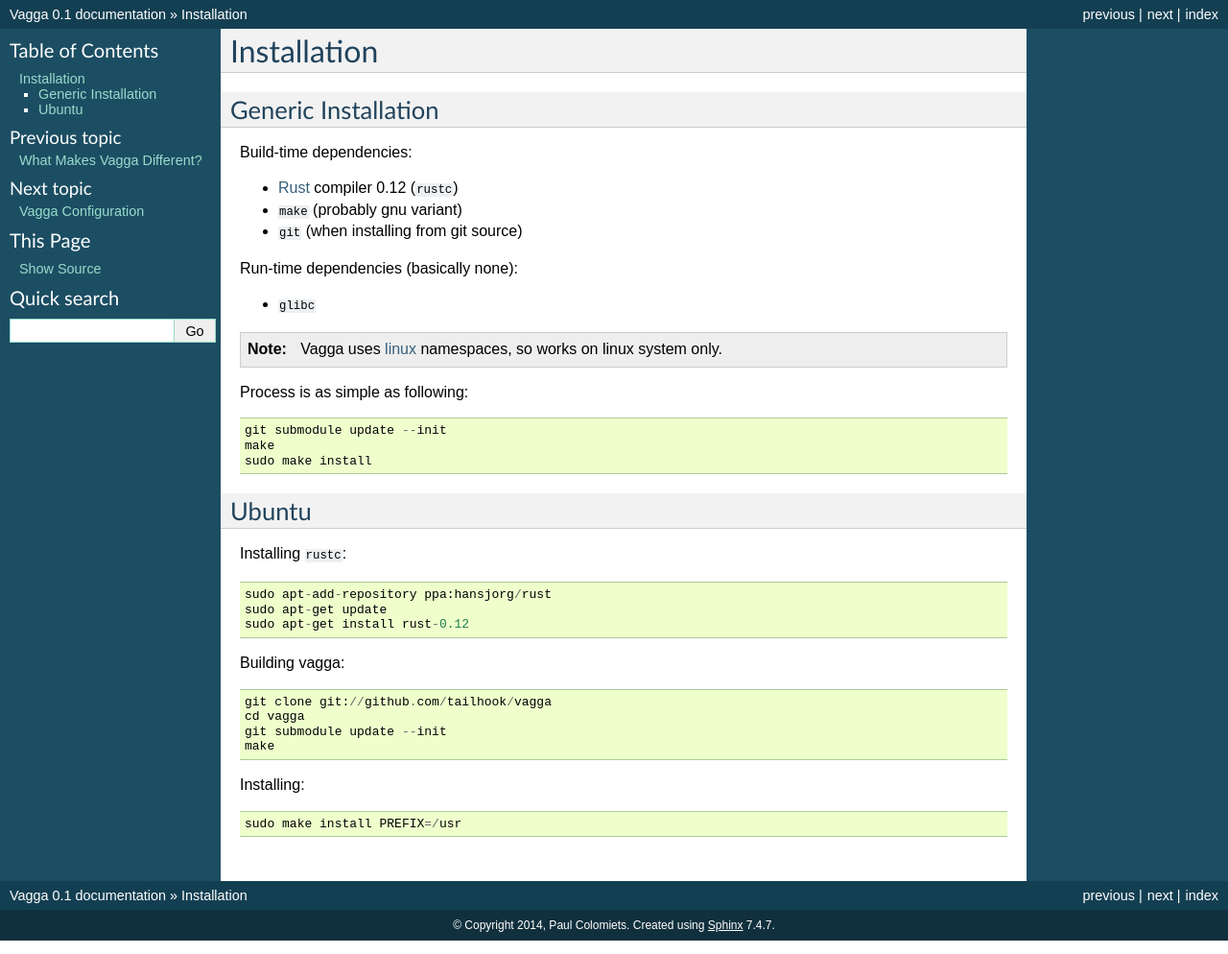
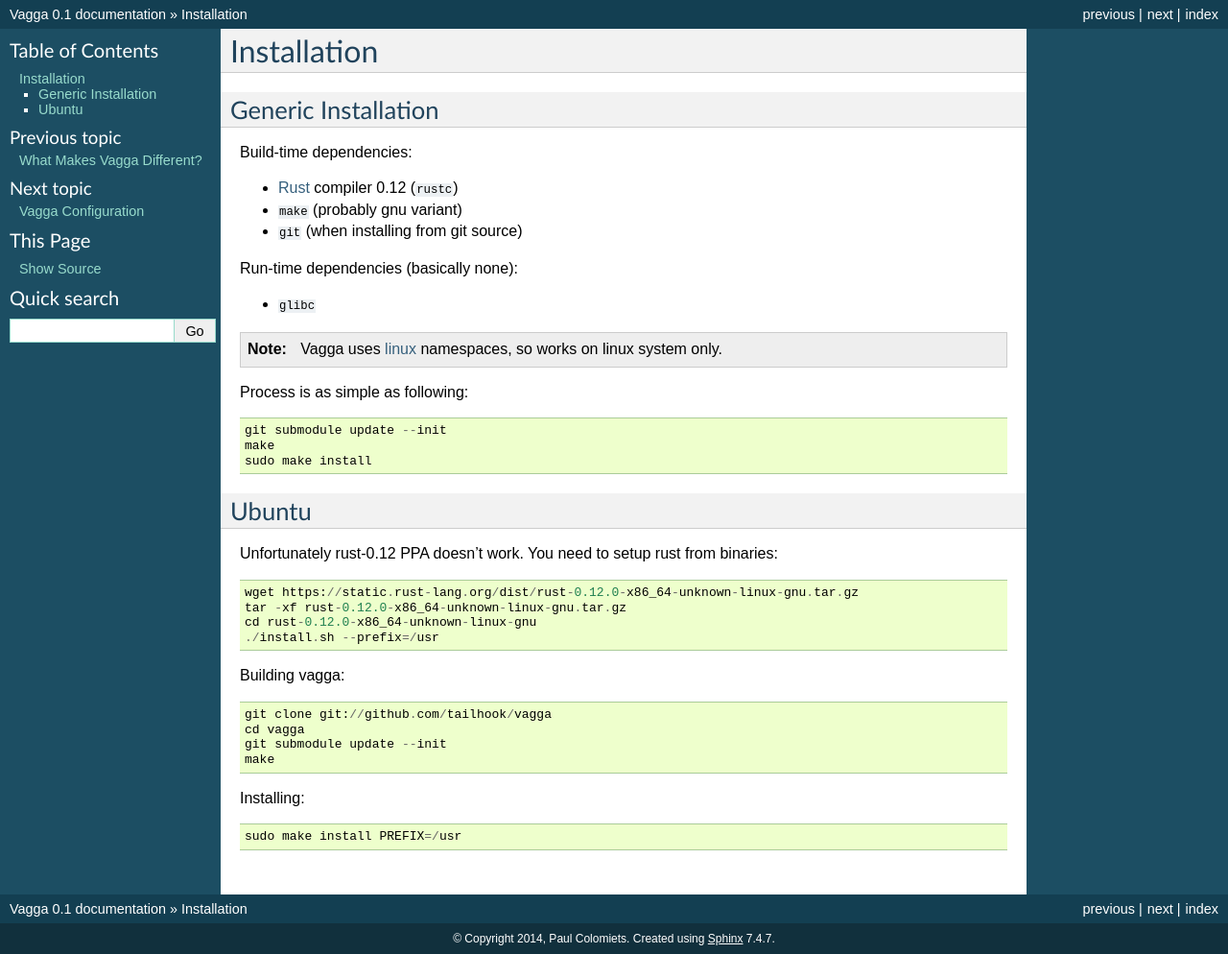
Before and after one commit to tailhook/vagga, a Sphinx documentation site: the page built from docs/installation.rst, in a window 1280 px wide. Shown: the whole page at 96% size. Built offline with Sphinx 7.4.7, drawn with Linux system fonts in a browser that asks for light colours.

Commit message:
Updated docs (rust-0.12 PPA doesn't work)

```diff
--- a/docs/installation.rst
+++ b/docs/installation.rst
@@ -35,11 +35,13 @@
 Ubuntu
 ======
 
-Installing ``rustc``::
+Unfortunately rust-0.12 PPA doesn't work. You need to setup rust from
+binaries::
 
-    sudo apt-add-repository ppa:hansjorg/rust
-    sudo apt-get update
-    sudo apt-get install rust-0.12
+    wget https://static.rust-lang.org/dist/rust-0.12.0-x86_64-unknown-linux-gnu.tar.gz
+    tar -xf rust-0.12.0-x86_64-unknown-linux-gnu.tar.gz
+    cd rust-0.12.0-x86_64-unknown-linux-gnu
+    ./install.sh --prefix=/usr
 
 Building vagga::
 
```
